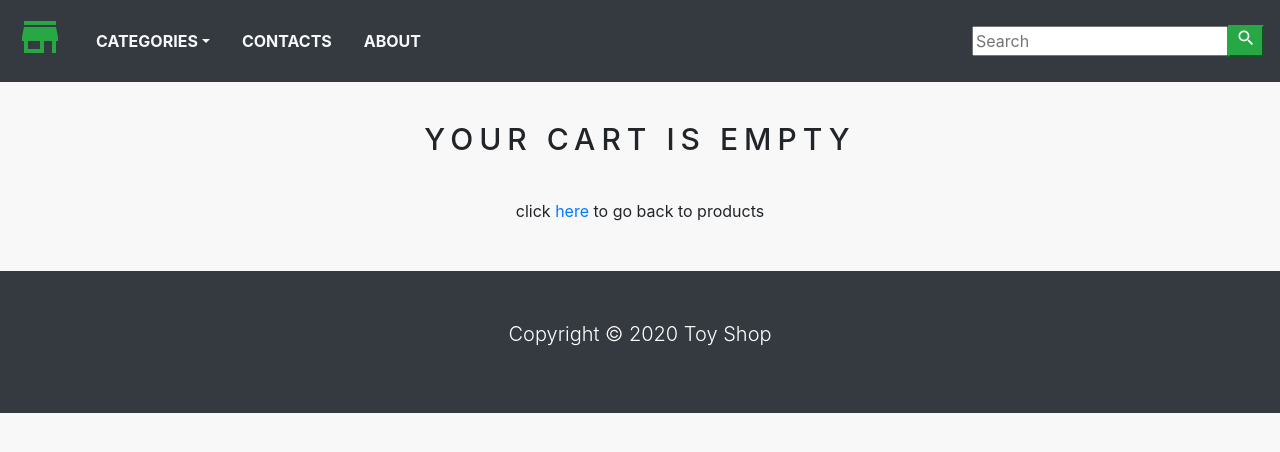
After one commit to wenny380/ecommerce_django, a Django app: page /cart in a window 1280 px wide. The commit adds this page. Shown: the top 452 px of the page. Run offline with Django 4.2, Linux system fonts and the light colour scheme; tables that the repository leaves empty hold one stand-in row (values such as "Sample post").

Commit message:
Cart done

```diff
--- a/ecommerce/settings.py
+++ b/ecommerce/settings.py
@@ -65,6 +65,7 @@ TEMPLATES = [
                 "django.contrib.auth.context_processors.auth",
                 "django.contrib.messages.context_processors.messages",
                 "shop.context_processors.menu_links",
+                "shop.context_processors.counter",
             ],
         },
     },
--- /dev/null
+++ b/ecommerce/static/css/cart.css
@@ -0,0 +1,16 @@
+.cart-table{
+   min-width: 480px;
+   font-size: 14px;
+}
+
+.cart-thead{
+    font-weight: normal;
+    text-transform: uppercase;
+    letter-spacing: .2em;
+    background-color: #f8f9fa !important;
+}
+
+.cart-icon{
+    text-decoration: none;
+    color: #868e96;
+}
--- a/shop/context_processors.py
+++ b/shop/context_processors.py
@@ -1,4 +1,20 @@
-from .models import Category
+from .models import Category, Cart, CartItem
+from .views import _cart_id
+
+
+def counter(request):
+    item_count = 0
+    if 'admin' in request.path: # if the request path had the word admin
+        return {}
+    else:
+        try:
+            cart = Cart.objects.filter(cart_id = _cart_id(request))
+            cart_items = CartItem.objects.all().filter(cart=cart[:1]) #we take only one object of class cart
+            for cart_item in cart_items:
+                item_count += cart_item.quantity
+        except Cart.DoesNotExist:
+            item_count = 0
+    return dict(item_count = item_count)
 
 def menu_links(request):
     links = Category.objects.all()
--- a/shop/templates/base.html
+++ b/shop/templates/base.html
@@ -11,6 +11,7 @@
     <link href="https://fonts.googleapis.com/icon?family=Material+Icons"
       rel="stylesheet">
       <link rel="stylesheet" href="{% static 'css/base.css'%}">
+      <link rel="stylesheet" href="{% static 'css/cart.css'%}">
     <style type="text/css">
         .material-icons.md-48 { font-size: 48px; }
         .material-icons.md-20 { font-size: 20px; }
@@ -19,11 +20,6 @@
     <title>{% block title %} {% endblock %}</title>
   </head>
   <body>
-   <!--  <header>
-        <a href="{% url 'home' %}">Home</a>
-        <a href="{% url 'product' %}">Product</a>
-    </header>
-    -->
 
     {% include 'navbar.html' %}
 
--- /dev/null
+++ b/shop/templates/cart.html
@@ -0,0 +1,108 @@
+{% extends 'base.html' %}
+
+{% load static %}
+
+{% block title %}
+    Home
+{% endblock %}
+
+{% block content %}
+    {% if not cart_items %}
+    <div class="text-center ">
+        <br>
+        <h1 class="text-center product_title">
+            Your cart is empty
+        </h1>
+        <br>
+        <p class="text-center ">
+            click <a href="{% url 'home' %}">here</a> to go back to products
+        </p>
+    </div>
+    {% else %}
+    <div class="text-center ">
+         <br>
+         <div class="text-center product_title">
+            Shopping Cart
+
+         </div>
+    </div>
+    <div class="row mx-auto" >
+        <div class="col-12 col-sm-12 col-md-12 col-lg-6 text-center">
+            <table class="table cart-table ">
+                <thead class="cart-thead">
+                    <tr>
+                        <th colspan="4">
+                            Your Items
+                        </th>
+                    </tr>
+                </thead>
+                {% for cart_item in cart_items %}
+                <tr>
+                    <td>
+                        <a href="cart_item.product.get_url">
+                            <img src="{{cart_item.product.image.url}}" width="100" height="100" alt="">
+                        </a>
+                    </td>
+                    <td class="text-left">
+                        {{cart_item.product.name}}
+                        <br>
+                        SKU: {{cart_item.product.id}}
+                        <br>
+                        Unit Price: ${{cart_item.product.price}}
+                        <br>
+                        Quantity: {{cart_item.quantity}} x
+                        {{cart_item.product.price}}
+                    </td>
+                    <td>
+                        ${{cart_item.sub_total}}
+                    </td>
+                    {% if cart_item.quantity < cart_item.product.stock %}
+                    <td>
+                        <a href="{% url 'add_cart' cart_item.product.id %}"><i class="material-icons cart-icon">add_shopping_cart</i> </a>
+                        <a href="{% url 'cart_remove' cart_item.product.id %}"><i class="material-icons cart-icon">remove_circle_outline</i> </a>
+                        <a href="{% url 'cart_remove_product' cart_item.product.id %}"><i class="material-icons cart-icon">delete</i> </a>
+                    </td>
+                    {% else %}
+                    <td>
+                        <a href="{% url 'cart_remove' cart_item.product.id %}"><i class="material-icons cart-icon">remove_circle_outline</i> </a>
+                        <a href="{% url 'cart_remove_product' cart_item.product.id %}"><i class="material-icons cart-icon">delete</i> </a>
+                    </td>
+                    {% endif %}
+                </tr>
+                {% endfor %}
+            </table>
+        </div>
+        <div class="col-12 col-sm-12 col-md-12 col-lg-6 text-center">
+            <table class="table cart-table">
+                <thead class="cart-thead">
+                    <tr>
+                        <th colspan="4">
+                            Ckeck Out
+                        </th>
+                    </tr>
+                </thead>
+                <tbody>
+                    <tr>
+                        <td>
+                            Please check your cart before payment.
+                        </td>
+                    </tr>
+                    <tr class="text-left">
+                        <td>
+                            Your total bill is: <strong>${{total}}</strong>
+                        </td>
+                    </tr>
+                </tbody>
+            </table>
+            <div class="mx-auto ">
+                <a href="{% url 'home' %}" style="text-decoration: none;"><button type="button" class="btn btn-lg btn-block  bg-dark  text-white ">
+                    Back To Products
+                </button></a>
+            </div>
+        </div>
+
+    </div>
+
+    {% endif %}
+
+{% endblock %}
--- a/shop/templates/home.html
+++ b/shop/templates/home.html
@@ -33,7 +33,7 @@
         <div class="col-9 mx-auto col-md-6 col-lg-3">
             <div class="card mb-5">
                 <div class="p-4">
-                    <img class="card-img-top " src="{{product.image.url}}" alt="{{product.name}}">
+                   <a href="{{product.get_url}}"><img class="card-img-top " src="{{product.image.url}}" alt="{{product.name}}"></a>
                 </div>
                 <div class="card-footer d-flex justify-content-between" style="background-color: transparent; border-color: transparent;">
                     <p class="font-weight-bold mb-0 ">
--- a/shop/templates/navbar.html
+++ b/shop/templates/navbar.html
@@ -14,6 +14,10 @@
           </li>
           <li class="nav-item "><a class="nav-link text-light text-uppercase font-weight-bold px-3  " href="">Contacts</a></li>
           <li class="nav-item "><a class="nav-link text-light text-uppercase font-weight-bold px-3  " href="">About</a></li>
+          {% if item_count > 0 %}
+          <li class="nav-item "><a class="nav-link text-light text-uppercase font-weight-bold px-3  " href="{% url 'cart_detail' %}"><i class="material-icons cart-icon">shopping_cart</i>
+            ({{item_count}})</a></li>
+          {% endif %}
       </ul>
 
       <form class="form-inline" action="">
--- a/shop/urls.py
+++ b/shop/urls.py
@@ -2,6 +2,10 @@ from django.urls import path
 from . import views
 urlpatterns = [
     path("", views.home, name="home"),
-    path("<slug:category_slug>", views.home, name='products_by_category'),
-    path("product/", views.product, name="product"),
+    path("category/<slug:category_slug>", views.home, name='products_by_category'),
+    path("category/<slug:category_slug>/<slug:product_slug>", views.product, name="product_detail"),
+    path('cart', views.cart_detail, name='cart_detail'),
+    path('cart/add/<int:product_id>', views.add_cart, name='add_cart'),
+    path('cart/remove/<int:product_id>', views.cart_remove, name='cart_remove'),
+    path('cart/remove_product/<int:product_id>', views.cart_remove_product, name='cart_remove_product'),
 ]
--- a/shop/views.py
+++ b/shop/views.py
@@ -1,5 +1,6 @@
-from django.shortcuts import render, get_object_or_404
-from .models import Category, Product
+from django.shortcuts import render, get_object_or_404, redirect
+from .models import Category, Product, Cart, CartItem
+from django.core.exceptions import ObjectDoesNotExist
 
 # Create your views here.
 def home(request, category_slug=None):
@@ -7,11 +8,71 @@ def home(request, category_slug=None):
     products = None
     if category_slug != None:
         category_page = get_object_or_404(Category, slug=category_slug)
-        products = Product.objects.filter(Category=category_page,
+        products = Product.objects.filter(category=category_page,
                                           available=True)
     else:
         products = Product.objects.all().filter(available=True)
     return render(request, 'home.html', {'category':category_page, 'products': products})
 
-def product(request):
-    return render(request, 'product.html')
+def product(request, category_slug, product_slug):
+	try:
+		product = Product.objects.get(category__slug=category_slug, slug=product_slug) # two '_' allows us to access the variable. category___slug category from product, slug from the class Category
+	except Exception as e:
+		raise e
+	return render(request, 'product.html', {'product': product})
+
+
+
+def _cart_id(request): #create or save session
+    cart = request.session.session_key
+    if not cart:
+        cart = request.session.create()
+    return cart
+
+def add_cart(request, product_id):
+    product = Product.objects.get(id=product_id) #receive the current session. Before adding the product we verify that it wasn't already add
+    try:
+        cart = Cart.objects.get(cart_id = _cart_id(request)) #try to get the basket  from  the current session
+    except Cart.DoesNotExist:
+        cart = Cart.objects.create(cart_id= _cart_id(request)) # if doesn't exist we create a new basket
+        cart.save()
+    try:
+        cart_item = CartItem.objects.get(product=product, cart=cart) #Getthe product from the basket
+        if cart_item.quantity < cart_item.product.stock:
+            cart_item.quantity += 1 #increase the quantity of that product in the basket
+        cart_item.save()
+    except CartItem.DoesNotExist: #if the product it's not in the basket it's mean we are adding it the first time
+        cart_item = CartItem.objects.create(product=product, quantity=1, cart = cart) #so quantity initialyze with 1
+        cart_item.save()
+
+    return redirect('cart_detail')
+
+def cart_detail(request, total=0, counter=0, cart_items=None):
+    try:
+        cart = Cart.objects.get(cart_id=_cart_id(request))
+        cart_items = CartItem.objects.filter(cart=cart, active=True)
+        for cart_item in cart_items:
+            total += (cart_item.product.price * cart_item.quantity)
+            counter += cart_item.quantity
+    except ObjectDoesNotExist:
+        pass
+
+    return render(request, 'cart.html', dict(cart_items = cart_items, total = total, counter = counter ))
+
+def cart_remove(request, product_id):
+    cart = Cart.objects.get(cart_id= _cart_id(request))
+    product = get_object_or_404(Product, id=product_id)
+    cart_item = CartItem.objects.get(product=product, cart=cart)
+    if cart_item.quantity > 1:
+        cart_item.quantity -= 1
+        cart_item.save()
+    else:
+        cart_item.delete()
+    return redirect('cart_detail')
+
+def cart_remove_product(request, product_id):
+    cart = Cart.objects.get(cart_id= _cart_id(request))
+    product = get_object_or_404(Product, id=product_id)
+    cart_item = CartItem.objects.get(product=product, cart=cart)
+    cart_item.delete()
+    return redirect('cart_detail')
```
Also changed, not shown: shop/forms.py (added, +13 -0 lines), shop/models.py (+33 -2 lines), shop/templates/product.html (+8 -9 lines), shop/migrations/0004_cart_cartitem.py (added), shop/migrations/0005_rename_category_product_category_and_more.py (added).
